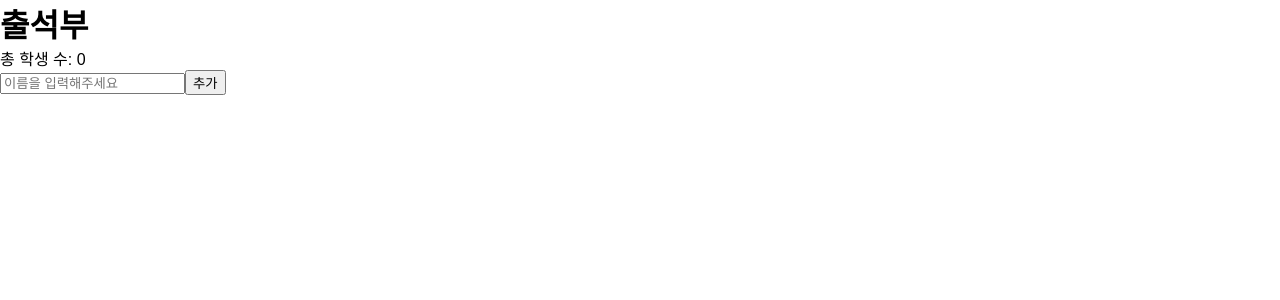
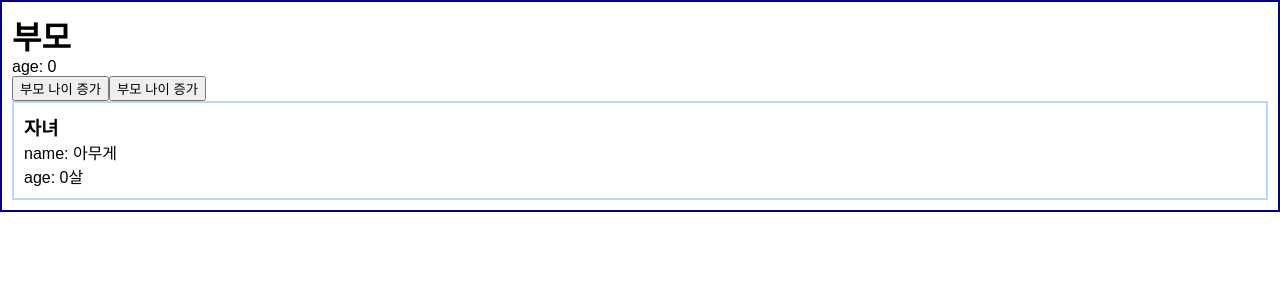
Before and after one commit to dkwooje/ReactHook, a React (Create React App) app in the folder blog/: page / in a window 1280 px wide. Shown: the top 300 px of the page. Built offline with nearby package versions, Linux system fonts and the light colour scheme; the HTML template or start-up script is replaced by a standard one.

Commit message:
React.memo 사용 전

```diff
--- a/blog/src/App.jsx
+++ b/blog/src/App.jsx
@@ -1,84 +1,40 @@
-import { useReducer, useState } from "react";
-import Student from "./Student";
-
-const reducer = (state,action) => {
-  switch(action.type){
-    case 'add-student':
-      const name = action.payload.name;
-      const newStudent = {
-        id: Date.now(),
-        name,
-        isHere: false,
-      }
-      return{
-        count: state.count +1 ,
-        students: [...state.students, newStudent]
-      }
-     case 'delete-student':
-      return{
-        count: state.count -1 ,
-        students: state.students.filter(student => student.id !== action.payload.id)
-      }
-      case 'mark-student':
-        return{
-          count: state.count,
-          students: state.students.map(student => {
-            if(student.id === action.payload.id){
-              return {...student, isHere: !student.isHere}
-            }
-            return student;
-          })
-        }
-    default:
-      return state;
-  }
-};
-
-const initialState ={
-  count: 0,
-  students: [
-  /*  {
-      id: Date.now(),
-      name: 'James',
-      isHere: false
-    }
-  */
-  ]
-}
-
+import { useState } from "react";
+import Child from "./Child";
 
 function App() {
 
-  const [name, setName] = useState('');
-  const [studentsInfo,dispatch] = useReducer(reducer,initialState)
+    const [parentAge, setParentAge] = useState(0);
+    const [ChildAge, setChildAge] = useState(0);
 
+    function incrementParentAge(){
+      setParentAge(parentAge + 1);
+    }
+
+    function incrementChildAge(){
+      setChildAge(ChildAge + 1);
+    }
+
+    console.log('부모 컴포넌트가 렌더링이 되었습니다.');
 
   return (
-    <div>
-      <h1>출석부</h1>
-      <p>총 학생 수: {studentsInfo.count}</p>
-      <input
-      type="text"
-      placeholder="이름을 입력해주세요"
-      value={name}
-      onChange={(e)=> setName(e.target.value)}
-      />
-      <button onClick={() => {
-        dispatch({type: 'add-student', payload: {name}})
-      }}>추가</button>
-      {studentsInfo.students.map((student)=> {
-        return (
-        <Student
-        key={student.id}
-        name={student.name}
-        dispatch={dispatch}
-        id={student.id}
-        isHere={student.isHere}
-        />
-      )
-      })}
+    <div style={
+      {
+        border: '2px solid navy',
+        padding: '10px'
+      }
+    }>
+      <h1>부모</h1>
+      <p>age: {parentAge}</p>
+      <button onClick={incrementParentAge}>부모 나이 증가</button>
+      <button onClick={incrementChildAge}>부모 나이 증가</button>
+      <Child name={'아무게'} age={ChildAge} />
     </div>
   );
 }
 
 export default App;
+
+//React.memo : 렌더링 횟수 제안에 특화. 컴포넌트를 최적화.(prop check)
+//React.memo가 필요할 때 :1. 컴포넌트가 같은 Props로 자주 렌더링 될 때
+//2.컴포넌트가 렌더링이 될때마다 복잡한 로직을 처리해야할때
+//이외에는 굳이 React.memo를 사용할 필요가 없다.
--- /dev/null
+++ b/blog/src/Child.jsx
@@ -0,0 +1,17 @@
+
+
+export default function Child({name,age}){
+    console.log('자녀 컴포넌트가 렌더링이 되었습니다.');
+    return(
+        <div style={
+            {
+                border: '2px solid powderblue',
+                padding: '10px'
+            }
+        }>
+            <h3>자녀</h3>
+            <p>name: {name}</p>
+            <p>age: {age}살</p>
+        </div>
+    )
+}
--- a/blog/src/Student.jsx
+++ /dev/null
@@ -1,20 +0,0 @@
-
-
-export default function Student({name, dispatch, id, isHere}){
-    return(
-        <div>
-            <span
-            style={
-                {
-                textDecoration: isHere ? 'line-through' : 'none',
-                color: isHere ? 'gray' : 'black'
-                }
-            } onClick={()=>{
-                dispatch({type: 'mark-student', payload: {id} });
-            }}>{name}</span>
-            <button onClick={() => {
-                dispatch({type: 'delete-student', payload: {id}})
-            }}>삭제</button>
-        </div>
-    )
-}
```
